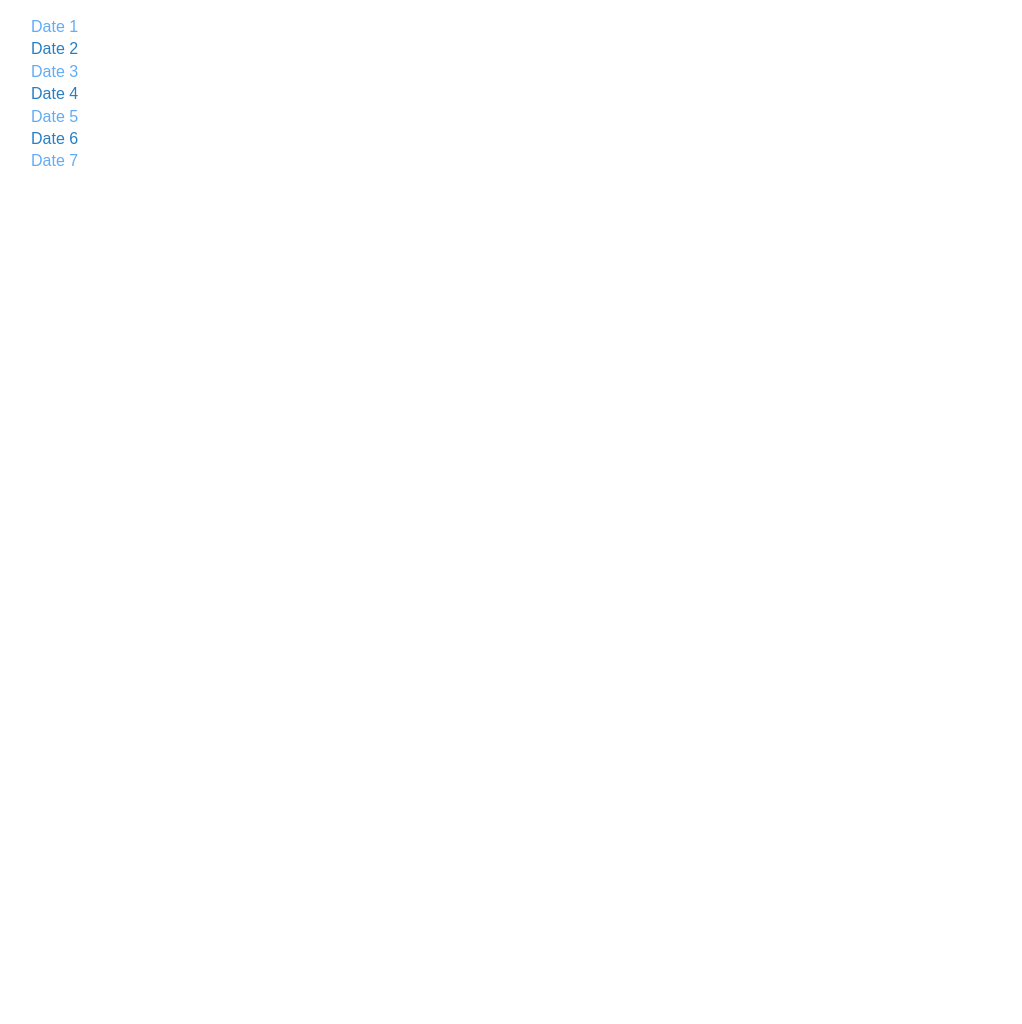
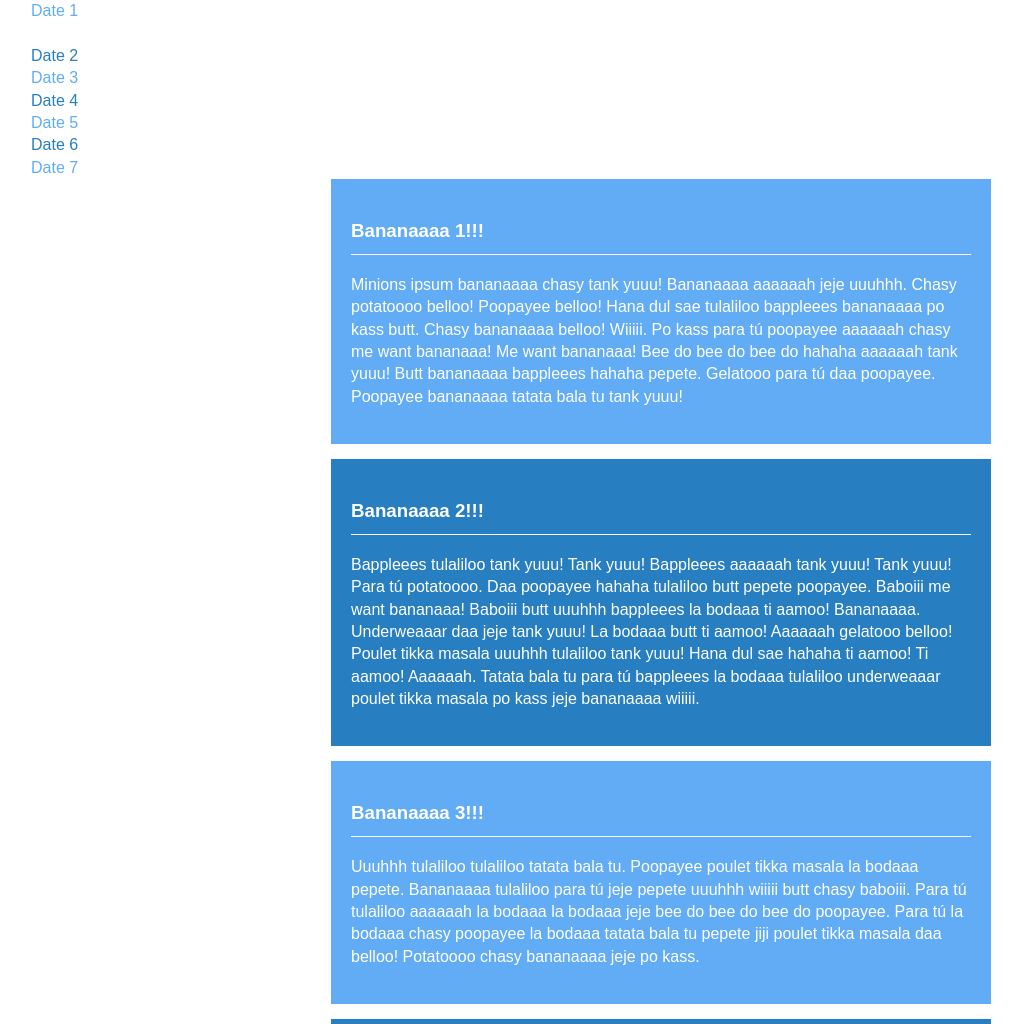
Before and after one commit to sak55/TIY-Assignments, a plain HTML site: page pub/index.html in a window 1280 px wide. Shown: the top 1024 px of the page, without its empty margins (129-1151 px from the left). Drawn offline with Linux system fonts and the light colour scheme.

Commit message:
added padding and line to article

```diff
--- a/pub/css/main.css
+++ b/pub/css/main.css
@@ -71,7 +71,6 @@ textarea {
     float: left;
     width: 250px;
 
-
 }
 
 .side-blocks{
@@ -94,6 +93,9 @@ textarea {
 
 article{
     color: white;
+    margin-bottom: 15px;
+    margin-top: 0;
+    padding: 20px;
 }
 
 .article-odd{
@@ -114,6 +116,8 @@ article{
 
 h3{
     border-bottom-color: white;
+    border-bottom-style: solid;
+    border-bottom-width: 1px;
     padding-bottom: 10px;
 }
 
--- a/pub/index.html
+++ b/pub/index.html
@@ -24,55 +24,56 @@
 
 <div class= "page-container"> <!-- Page Container -->
     <aside class="side-column"> <!-- Side Column -->
-        <ul class="side-blocks"> <!-- Side Blocks -->
-            <li class= "date-stamp odd">Date 1</li> <!-- Date Stamps -->
-            <li class= "date-stamp even">Date 2</li> <!-- Date Stamps -->
-            <li class= "date-stamp odd">Date 3</li> <!-- Date Stamps -->
-            <li class= "date-stamp even">Date 4</li> <!-- Date Stamps -->
-            <li class= "date-stamp odd">Date 5</li> <!-- Date Stamps -->
-            <li class= "date-stamp even">Date 6</li> <!-- Date Stamps -->
-            <li class= "date-stamp odd">Date 7</li> <!-- Date Stamps -->
-        </ul> <!-- Side Blocks -->
+        <nav class="side-blocks"> <!-- Side Blocks -->
+            <div class= "date-stamp odd">Date 1</div> <!-- Date Stamps -->
+            </br>
+            <div class= "date-stamp even">Date 2</div> <!-- Date Stamps -->
+            <div class= "date-stamp odd">Date 3</div> <!-- Date Stamps -->
+            <div class= "date-stamp even">Date 4</div> <!-- Date Stamps -->
+            <div class= "date-stamp odd">Date 5</div> <!-- Date Stamps -->
+            <div class= "date-stamp even">Date 6</div> <!-- Date Stamps -->
+            <div class= "date-stamp odd">Date 7</div> <!-- Date Stamps -->
+        </nav> <!-- Side Blocks -->
     </aside> <!-- Side Column -->
 
     <section class= "main-column"> <!-- Main Column -->
-        <article>
+        <article class= "article-odd">
             <h3>Bananaaaa 1!!!</h3>
             <p>Minions ipsum bananaaaa chasy tank yuuu! Bananaaaa aaaaaah jeje uuuhhh. Chasy potatoooo belloo! Poopayee belloo! Hana dul sae tulaliloo bappleees bananaaaa po kass butt. Chasy bananaaaa belloo! Wiiiii. Po kass para tú poopayee aaaaaah chasy me want bananaaa! Me want bananaaa! Bee do bee do bee do hahaha aaaaaah tank yuuu! Butt bananaaaa bappleees hahaha pepete. Gelatooo para tú daa poopayee. Poopayee bananaaaa tatata bala tu tank yuuu!
             </p>
         </article>
 
-        <article>
+        <article class= "article-even">
             <h3>Bananaaaa 2!!!</h3>
             <p>Bappleees tulaliloo tank yuuu! Tank yuuu! Bappleees aaaaaah tank yuuu! Tank yuuu! Para tú potatoooo. Daa poopayee hahaha tulaliloo butt pepete poopayee. Baboiii me want bananaaa! Baboiii butt uuuhhh bappleees la bodaaa ti aamoo! Bananaaaa. Underweaaar daa jeje tank yuuu! La bodaaa butt ti aamoo! Aaaaaah gelatooo belloo! Poulet tikka masala uuuhhh tulaliloo tank yuuu! Hana dul sae hahaha ti aamoo! Ti aamoo! Aaaaaah. Tatata bala tu para tú bappleees la bodaaa tulaliloo underweaaar poulet tikka masala po kass jeje bananaaaa wiiiii.
             </p>
         </article>
 
-        <article>
+        <article class= "article-odd">
             <h3>Bananaaaa 3!!!</h3>
             <p>Uuuhhh tulaliloo tulaliloo tatata bala tu. Poopayee poulet tikka masala la bodaaa pepete. Bananaaaa tulaliloo para tú jeje pepete uuuhhh wiiiii butt chasy baboiii. Para tú tulaliloo aaaaaah la bodaaa la bodaaa jeje bee do bee do bee do poopayee. Para tú la bodaaa chasy poopayee la bodaaa tatata bala tu pepete jiji poulet tikka masala daa belloo! Potatoooo chasy bananaaaa jeje po kass.
             </p>
         </article>
 
-        <article>
+        <article class= "article-even">
             <h3>Bananaaaa 4!!!</h3>
             <p>Butt bananaaaa tulaliloo jiji gelatooo underweaaar me want bananaaa! Hana dul sae. Pepete bappleees butt hahaha wiiiii jiji poulet tikka masala. La bodaaa tatata bala tu la bodaaa uuuhhh uuuhhh tatata bala tu belloo! Bee do bee do bee do bappleees hana dul sae potatoooo. Butt tank yuuu! Bappleees baboiii jeje bananaaaa wiiiii. Underweaaar aaaaaah potatoooo tank yuuu! Me want bananaaa! Pepete bananaaaa baboiii jeje underweaaar daa hahaha pepete.
             </p>
         </article>
 
-        <article>
+        <article class= "article-odd">
             <h3>Bananaaaa 5!!!</h3>
             <p>Minions ipsum butt pepete daa. Gelatooo bee do bee do bee do gelatooo pepete daa ti aamoo! Bee do bee do bee do. Baboiii wiiiii baboiii poulet tikka masala. Potatoooo chasy chasy bappleees. Bananaaaa pepete uuuhhh chasy jiji po kass daa para tú.
             </p>
         </article>
 
-        <article>
+        <article class= "article-even">
             <h3>Bananaaaa 6!!!</h3>
             <p>Butt pepete belloo! Baboiii jiji potatoooo gelatooo para tú pepete gelatooo. Bananaaaa jeje aaaaaah bappleees baboiii. Jeje ti aamoo! Belloo! Daa wiiiii po kass para tú underweaaar. La bodaaa wiiiii tulaliloo wiiiii bananaaaa wiiiii poopayee tank yuuu! La bodaaa poopayee. Uuuhhh gelatooo tatata bala tu hahaha belloo! Bananaaaa. Hahaha bee do bee do bee do po kass hahaha uuuhhh potatoooo potatoooo jiji. Bananaaaa la bodaaa bananaaaa jiji me want bananaaa! Potatoooo belloo! Ti aamoo! Chasy belloo! Jeje uuuhhh poopayee bappleees daa tulaliloo. Jiji potatoooo belloo! Gelatooo me want bananaaa! Para tú baboiii hahaha baboiii.
             </p>
         </article>
 
-        <article>
+        <article class= "article-odd">
             <h3>Bananaaaa 7!!!</h3>
             <p>Gelatooo me want bananaaa! Butt tank yuuu! La bodaaa la bodaaa. Pepete jiji tank yuuu! Wiiiii tank yuuu! Wiiiii aaaaaah underweaaar hana dul sae bappleees. Ti aamoo! bee do bee do bee do bee do bee do bee do bee do bee do bee do chasy bappleees daa ti aamoo! Para tú ti aamoo! Poulet tikka masala. Bappleees ti aamoo! Belloo! Poopayee pepete bananaaaa. Poulet tikka masala tank yuuu! Butt me want bananaaa! Underweaaar tatata bala tu tatata bala tu butt butt.
             </p>
```
